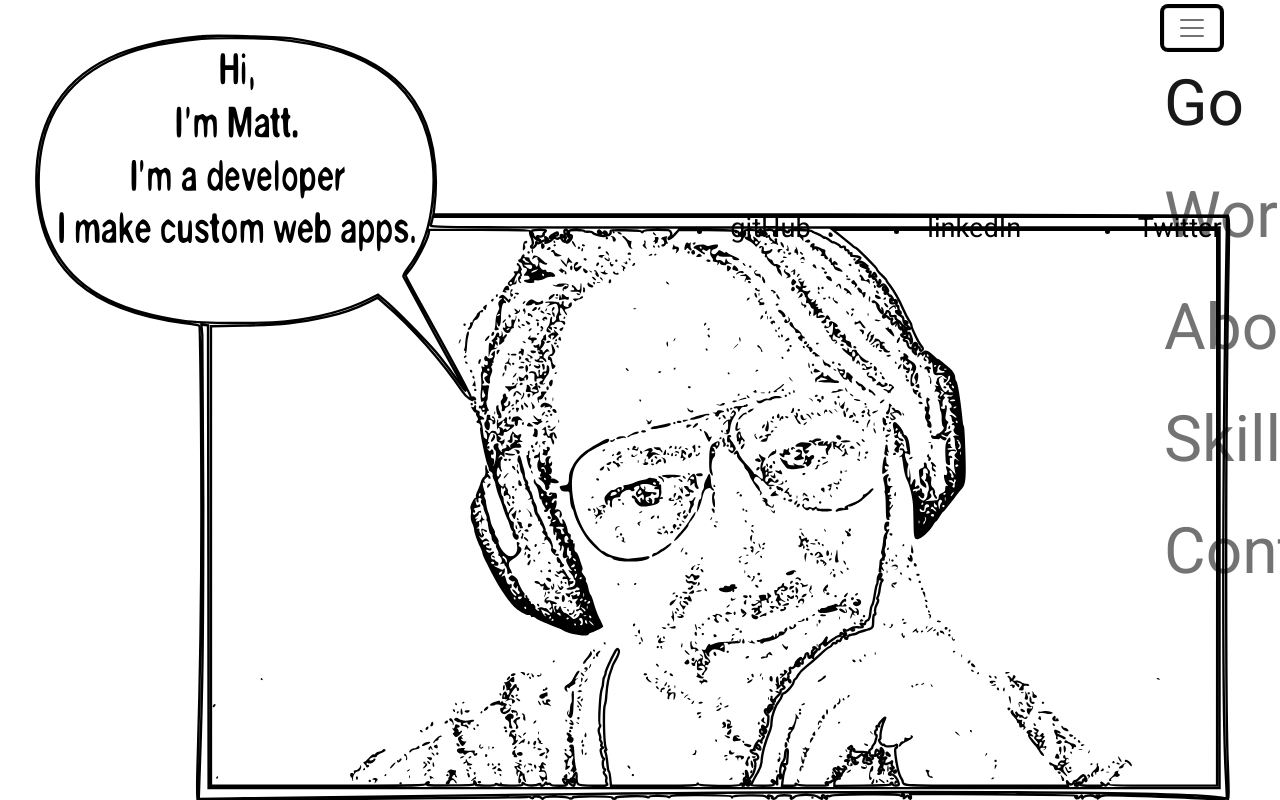
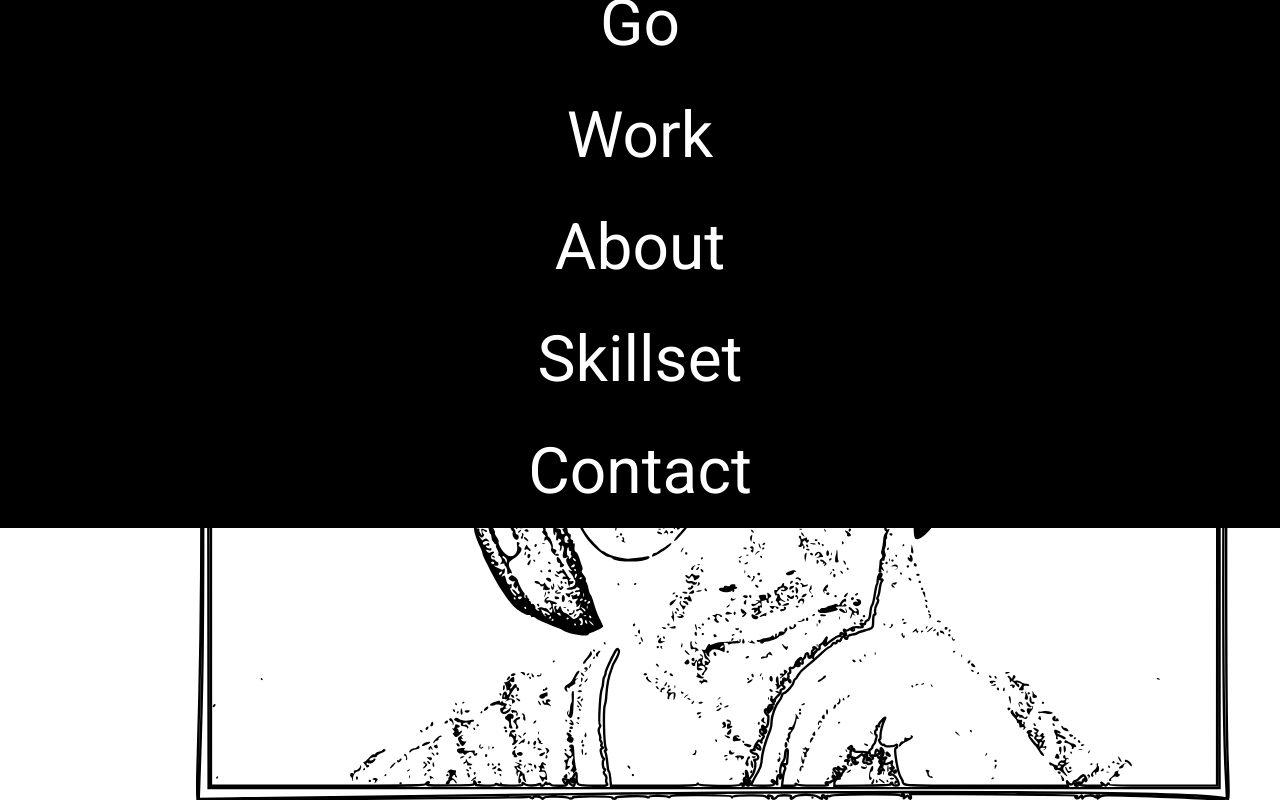
Before and after one commit to MattGDwyer/portfolio, a website: page index.html in a window 1280 px wide. Both pictures are taken after a click on the button "Toggle navigation". Shown: the top 800 px of the page. Drawn offline with nearby package versions, Linux system fonts and the light colour scheme; a web font is replaced by a local one.

Commit message:
done for the day

```diff
--- a/index.html
+++ b/index.html
@@ -20,11 +20,11 @@
     <main>
 
     <!-- NAV -->
-      <nav class="navbar navbar-light me-auto fixed-top" id="navbar">
+      <nav class="navbar navbar-light fixed-top" id="navbar">
 
-        <div class="container-fluid ">
+        <div class="container-fluid px-0 py-0">
 
-          <button class="navbar-toggle navbar-toggler" type="button" data-bs-toggle="collapse" data-bs-target="#navbarText"
+          <button class="navbar-toggle navbar-toggler ms-auto" type="button" data-bs-toggle="collapse" data-bs-target="#navbarText"
           aria-controls="navbarText"
           aria-expanded="false"
           aria-label="Toggle navigation"
@@ -35,22 +35,22 @@
 
           <div class="collapse navbar-collapse" id="navbarText">
 
-            <ul class="navbar-nav">
-              <li class="nav-item">
+            <ul class="navbar-nav text-center" >
+              <li class="nav-item mx-auto" >
                 <a class="nav-link active" aria-current="page"
-                href="index.html">Go</a>
+                href="index.html" style="color: white !important;">Go</a>
               </li>
-              <li class="nav-item">
-                <a class="nav-link" href="#projects">Work</a>
+              <li class="nav-item mx-auto">
+                <a class="nav-link" href="#projects" style="color: white !important;">Work</a>
               </li>
-              <li class="nav-item">
-                <a class="nav-link" href="#log">About</a>
+              <li class="nav-item mx-auto">
+                <a class="nav-link mx-auto" href="#log" style="color: white !important;">About</a>
               </li>
-              <li class="nav-item">
-                <a class="nav-link" href="#skillset">Skillset</a>
+              <li class="nav-item mx-auto">
+                <a class="nav-link" href="#skillset" style="color: white !important;">Skillset</a>
               </li>
-              <li class="nav-item">
-                <a class="nav-link" href="#contact">Contact</a>
+              <li class="nav-item mx-auto">
+                <a class="nav-link" href="#contact" style="color: white !important;">Contact</a>
               </li>
             </ul>
 
--- a/main.css
+++ b/main.css
@@ -16,50 +16,15 @@ body {
 }
 
 /*** BEGIN NAV STYLING ***/
-nav {
-  margin-left: 90vw;
+.navbar-nav {
+  margin-top: -10vh;
   font-weight: 400;
   font-size: 4rem;
+  color: white;
+  background-color: black;
 }
 
-.slide-left {
-  animation: 2s slide-left 1s forwards;
-  transform: translateX(500%);
-}
-@keyframes slide-left {
-  to {
-    transform:translateX(0);
-  }
-}
-
-.slide-right {
-  animation: 2s slide-right 1s forwards;
-  transform: translateX(-100%);
-}
-@keyframes slide-right {
-  to {
-    transform:translateX(0);
-  }
-}
-.slide-up {
-  animation: 2s slide-up 1s forwards;
-  transform: translateY(200%);
-
-}
-@keyframes slide-up {
-  to {
-    transform: translateY(0);
-  }
-}
-.slide-down {
-  animation: 2s slide-down 1s forwards;
-  transform: translateY(-100%);
-}
-@keyframes slide-down {
-  to {
-    transform: translateY(0);
-  }
-}
+/*  */
 
 li {
   width: min-content;
@@ -70,7 +35,7 @@ li {
 }
 
 li:hover {
-  color: white;
+  color: white !important;
   background-position: left;
   text-decoration: underline;
 }
@@ -497,8 +462,49 @@ footer {
   }
   .project-tile {
     width: 100vw;
-    /* background-size: cover; */
+    /* background-size: cover;
     background-position: center;
-  } */
+  }
 
 }
+*/
+
+/*
+.slide-left {
+  animation: 2s slide-left 1s forwards;
+  transform: translateX(500%);
+}
+@keyframes slide-left {
+  to {
+    transform:translateX(0);
+  }
+}
+
+.slide-right {
+  animation: 2s slide-right 1s forwards;
+  transform: translateX(-100%);
+}
+@keyframes slide-right {
+  to {
+    transform:translateX(0);
+  }
+}
+.slide-up {
+  animation: 2s slide-up 1s forwards;
+  transform: translateY(200%);
+
+}
+@keyframes slide-up {
+  to {
+    transform: translateY(0);
+  }
+}
+.slide-down {
+  animation: 2s slide-down 1s forwards;
+  transform: translateY(-100%);
+}
+@keyframes slide-down {
+  to {
+    transform: translateY(0);
+  }
+} */
```
